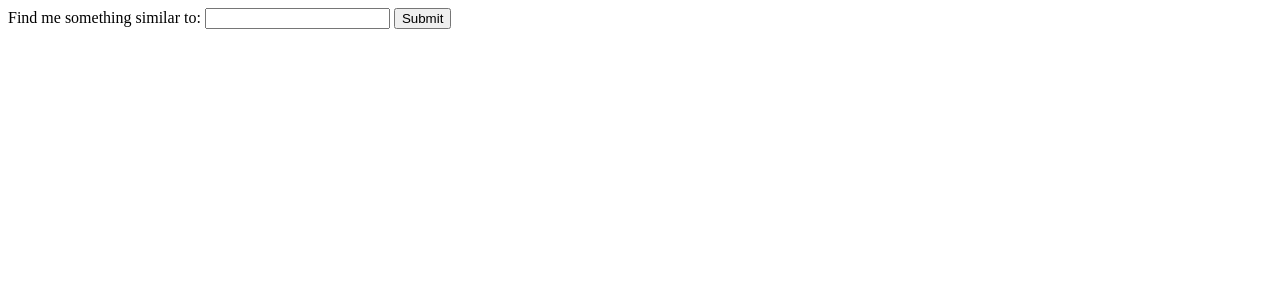
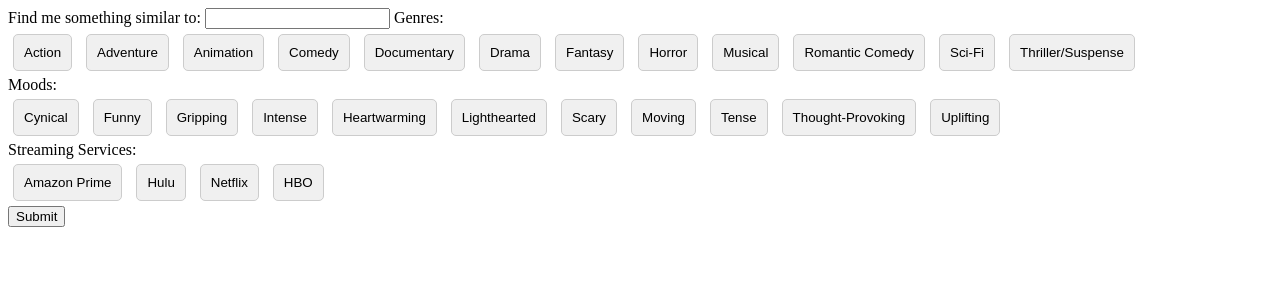
Before and after one commit to mhub314/chat_w_flask, a Flask app: page / in a window 1280 px wide. Shown: the top 300 px of the page. Run offline with Flask 3, Linux system fonts and the light colour scheme; some libraries are stand-ins or nearby versions.

Commit message:
added streaming services (and buttons), added genres/moods (and buttons), reworked api prompt(s)

```diff
--- a/app/api/routes.py
+++ b/app/api/routes.py
@@ -8,12 +8,7 @@ def recommendations():
     logging.debug("Accessed /api/recommendations route")
     print("Accessed /api/recommendations route")
     try:
-        # Check if the request contains JSON data
-        if request.is_json:
-            data = request.get_json()
-        else:
-            data = request.form.to_dict()
-
+        data = request.get_json() if request.is_json else request.form.to_dict()
         logging.debug(f'Received data: {data}')
         print(f"Received data: {data}")
 
@@ -23,14 +18,28 @@ def recommendations():
             print(error_message)
             return jsonify({"error": error_message}), 400
 
-        mood = data.get('mood', '')
-        if not mood:
-            error_message = "Mood is required but not provided"
-            logging.error(error_message)
-            print(error_message)
-            return jsonify({"error": error_message}), 400
+        movie = data.get('movie')
+        genres = data.get('genres')
+        moods = data.get('moods')
+        streaming_services = data.get('streaming_services')
 
-        recommendations = get_recommendations(mood)
+        if genres:
+            genres = [genre.strip() for genre in genres.split(",")]
+
+        if moods:
+            moods = [mood.strip() for mood in moods.split(",")]
+
+        if streaming_services:
+            streaming_services = [service.strip() for service in streaming_services.split(",")]
+
+        # mood = data.get('mood', '')
+        # if not mood:
+        #     error_message = "Mood is required but not provided"
+        #     logging.error(error_message)
+        #     print(error_message)
+        #     return jsonify({"error": error_message}), 400
+
+        recommendations = get_recommendations(movie, genres, moods, streaming_services)
         logging.debug(f"Recommendations: {recommendations}")
         print(f"Recommendations: {recommendations}")
         return jsonify({"recommendations": recommendations})
--- a/app/templates/form.html
+++ b/app/templates/form.html
@@ -3,13 +3,119 @@
 <head>
     <meta charset="UTF-8">
     <meta name="viewport" content="width=device-width, initial-scale=1.0">
-    <title>Input Mood</title>
+    <title>Get Recommendations</title>
+    <style>
+        .selection-button {
+            margin: 5px;
+            padding: 10px;
+            background-color: #f0f0f0;
+            border: 1px solid #ccc;
+            border-radius: 5px;
+            cursor: pointer;
+        }
+        .selected {
+            background-color: #007bff;
+            color: white;
+        }
+    </style>
 </head>
 <body>
-    <form action="/recommendations" method="post">
-        <label for="mood">Find me something similar to:</label>
-        <input type="text" id="mood" name="mood" required>
+    <form id="recommendationForm" action="/recommendations" method="post">
+        <label for="movie">Find me something similar to:</label>
+        <input type="text" id="movie" name="movie">
+
+        <label>Genres:</label>
+        <div id="genres">
+            <button type="button" class="selection-button" data-value="action">Action</button>
+            <button type="button" class="selection-button" data-value="adventure">Adventure</button>
+            <button type="button" class="selection-button" data-value="animation">Animation</button>
+            <button type="button" class="selection-button" data-value="comedy">Comedy</button>
+            <button type="button" class="selection-button" data-value="documentary">Documentary</button>
+            <button type="button" class="selection-button" data-value="drama">Drama</button>
+            <button type="button" class="selection-button" data-value="fantasy">Fantasy</button>
+            <button type="button" class="selection-button" data-value="horror">Horror</button>
+            <button type="button" class="selection-button" data-value="musical">Musical</button>
+            <button type="button" class="selection-button" data-value="romantic comedy">Romantic Comedy</button>
+            <button type="button" class="selection-button" data-value="sci-fi">Sci-Fi</button>
+            <button type="button" class="selection-button" data-value="thriller/suspense">Thriller/Suspense</button>
+        </div>
+
+        <label>Moods:</label>
+        <div id="moods">
+            <button type="button" class="selection-button" data-value="cynical">Cynical</button>
+            <button type="button" class="selection-button" data-value="funny">Funny</button>
+            <button type="button" class="selection-button" data-value="gripping">Gripping</button>
+            <button type="button" class="selection-button" data-value="intense">Intense</button>
+            <button type="button" class="selection-button" data-value="heartwarming">Heartwarming</button>
+            <button type="button" class="selection-button" data-value="lighthearted">Lighthearted</button>
+            <button type="button" class="selection-button" data-value="scary">Scary</button>
+            <button type="button" class="selection-button" data-value="moving">Moving</button>
+            <button type="button" class="selection-button" data-value="tense">Tense</button>
+            <button type="button" class="selection-button" data-value="thought-provoking">Thought-Provoking</button>
+            <button type="button" class="selection-button" data-value="uplifting">Uplifting</button>
+        </div>
+
+        <label>Streaming Services:</label>
+        <div id="streaming-services">
+            <button type="button" class="selection-button" data-value="amazon prime">Amazon Prime</button>
+            <button type="button" class="selection-button" data-value="hulu">Hulu</button>
+            <button type="button" class="selection-button" data-value="netflix">Netflix</button>
+            <button type="button" class="selection-button" data-value="hbo">HBO</button>
+        </div>
+
         <button type="submit">Submit</button>
     </form>
+
+    <script>
+        const maxSelections = 6;
+        let selectedCount = 0;
+
+        document.querySelectorAll('.selection-button').forEach(button => {
+            button.addEventListener('click', () => {
+                if (button.classList.contains('selected')) {
+                    button.classList.remove('selected');
+                    selectedCount--;
+                } else {
+                    if (selectedCount < maxSelections) {
+                        button.classList.add('selected');
+                        selectedCount++;
+                    } else {
+                        alert('You can select up to 6 genres/moods.');
+                    }
+                }
+            });
+        });
+
+        document.getElementById('recommendationForm').addEventListener('submit', function(event) {
+            const selectedGenres = Array.from(document.querySelectorAll('#genres .selected')).map(button => button.getAttribute('data-value'));
+            const selectedMoods = Array.from(document.querySelectorAll('#moods .selected')).map(button => button.getAttribute('data-value'));
+            const selectedStreamingServices = Array.from(document.querySelectorAll('#streaming-services .selected')).map(button => button.getAttribute('data-value'));
+
+            if (selectedGenres.length + selectedMoods.length > maxSelections) {
+                event.preventDefault();
+                alert('You can select a total of up to 6 genres and moods.');
+                return;
+            }
+
+            const hiddenGenresInput = document.createElement('input');
+            hiddenGenresInput.type = 'hidden';
+            hiddenGenresInput.name = 'genres';
+            hiddenGenresInput.value = selectedGenres.join(',');
+
+            const hiddenMoodsInput = document.createElement('input');
+            hiddenMoodsInput.type = 'hidden';
+            hiddenMoodsInput.name = 'moods';
+            hiddenMoodsInput.value = selectedMoods.join(',');
+
+            const hiddenStreamingServicesInput = document.createElement('input');
+            hiddenStreamingServicesInput.type = 'hidden';
+            hiddenStreamingServicesInput.name = 'streaming_services';
+            hiddenStreamingServicesInput.value = selectedStreamingServices.join(',');
+
+            this.appendChild(hiddenGenresInput);
+            this.appendChild(hiddenMoodsInput);
+            this.appendChild(hiddenStreamingServicesInput);
+        });
+    </script>
 </body>
 </html>
--- a/config.py
+++ b/config.py
@@ -10,3 +10,4 @@ class Config():
     SQLALCHEMY_DATABASE_URI = os.environ.get('DATABASE_URL') or 'sqlite:///' + os.path.join(basedir, 'app.db')
     SECRET_KEY = os.environ.get('SECRET_KEY')
     SQLALCHEMY_TRACK_MODIFICATIONS = False
+    OPEN_API_KEY = os.environ.get('OPEN_API_KEY')
```
Also changed, not shown: app/recommendations.py (+19 -2 lines).
